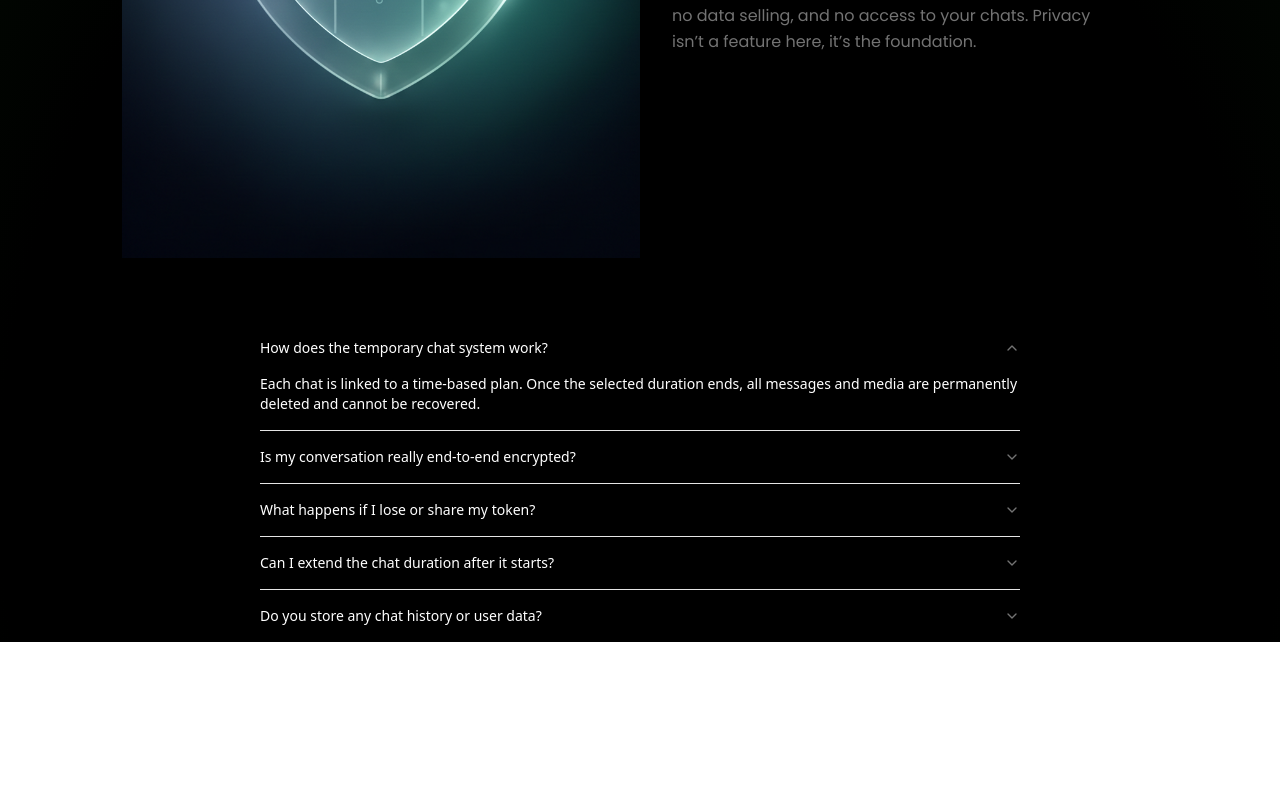
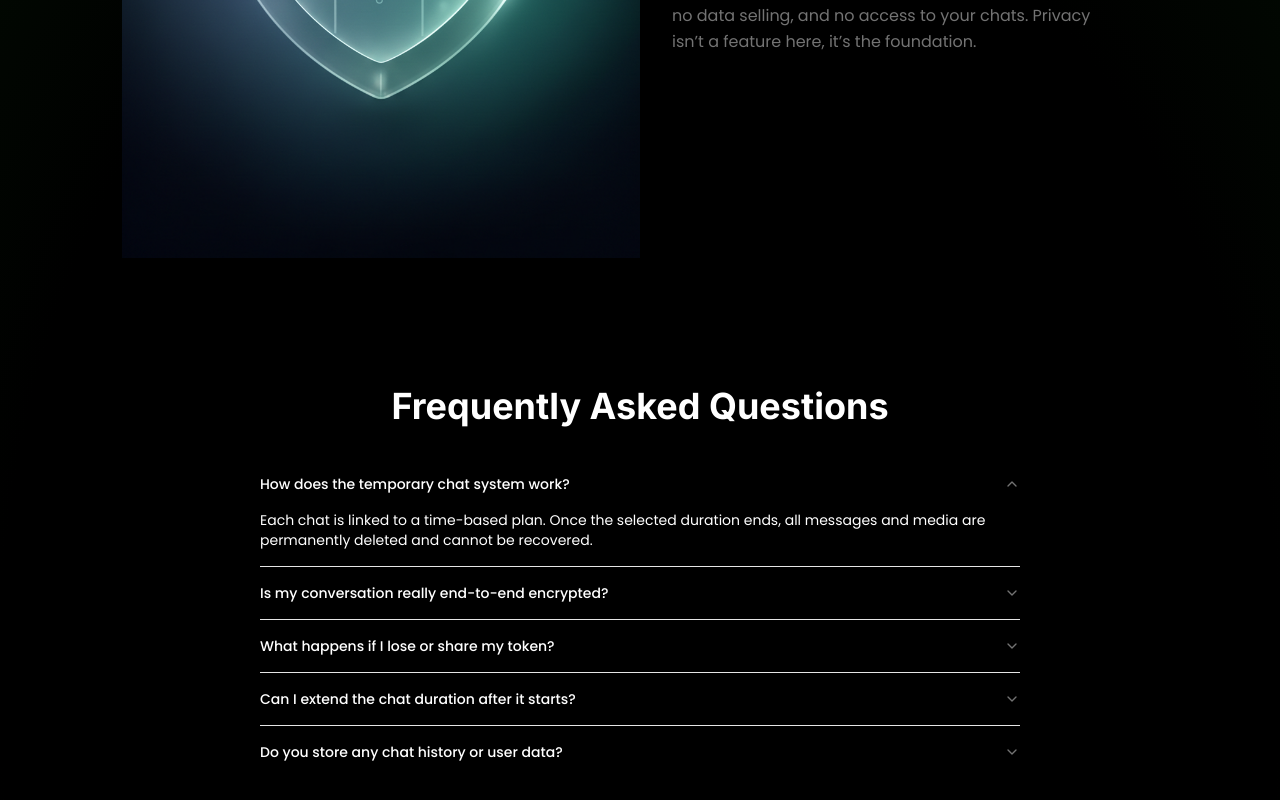
Before and after one commit to tahmid-khan-hub/Distak, a Next.js app: page / in a window 1280 px wide. Shown: the part 873-1673 px from the top of the page. Before the commit the page ends 1515 px from the top, so only its background shows below. Built offline with nearby package versions, Linux system fonts and the light colour scheme.

Commit message:
Added a heading for FaQ section and added fonts for accordions

```diff
--- a/app/HomeComponents/FaQ/FaQ.tsx
+++ b/app/HomeComponents/FaQ/FaQ.tsx
@@ -36,12 +36,13 @@ const items = [
 
 const FaQ = () => {
   return (
-    <div className="text-white ">
+    <div className="text-white py-16">
+      <h2 className="inter text-4xl font-bold text-center mb-8">Frequently Asked Questions</h2>
       <Accordion
         type="single"
         collapsible
         defaultValue="item-1"
-        className="max-w-190 mx-auto"
+        className="poppins max-w-190 mx-auto"
       >
         {items.map((item) => (
           <AccordionItem key={item.value} value={item.value}>
```
